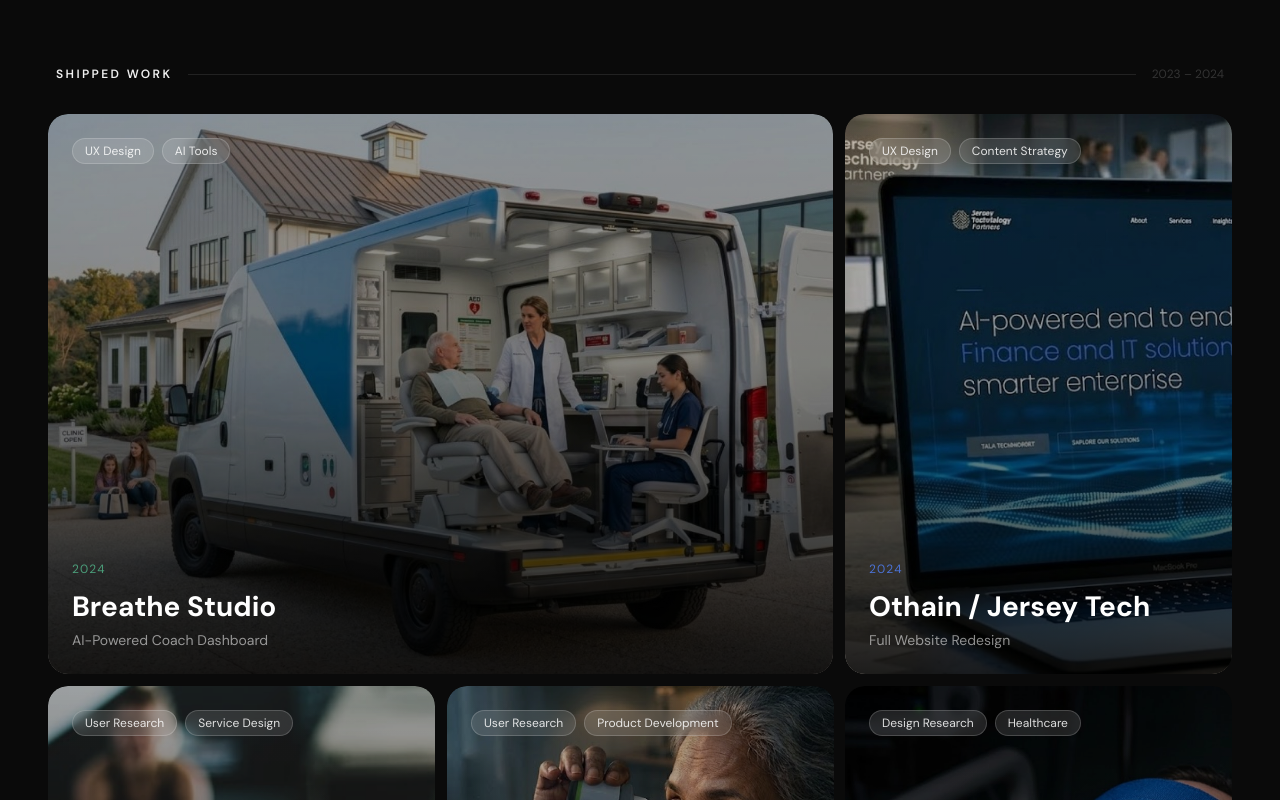
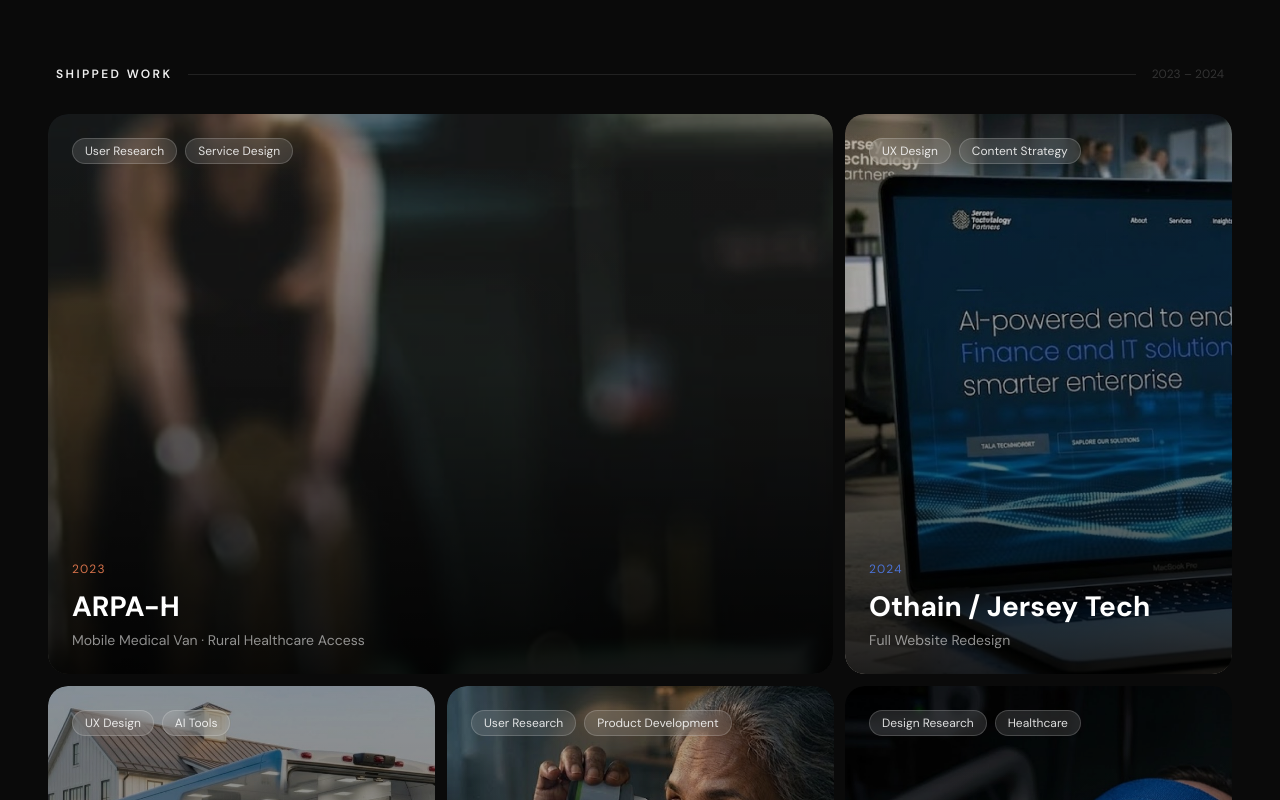
Before and after one commit to riajohndesign/Portfolio-Ria-, a React (Vite) app: page / in a window 1280 px wide. Shown: the part 900-1700 px from the top of the page. Built offline with nearby package versions, Linux system fonts and the light colour scheme.

Commit message:
Swap ARPA-H and Breathe Studio card positions

```diff
--- a/src/app/components/HomePage.tsx
+++ b/src/app/components/HomePage.tsx
@@ -646,9 +646,9 @@ export function HomePage() {
         </div>
 
         <div className="grid grid-cols-1 md:grid-cols-2 lg:grid-cols-3 gap-3">
-          <ProjectCard project={projects[0]} index={0} className="lg:col-span-2 h-[460px] md:h-[560px]" />
+          <ProjectCard project={projects[2]} index={0} className="lg:col-span-2 h-[460px] md:h-[560px]" />
           <ProjectCard project={projects[1]} index={1} className="h-[360px] md:h-[560px]" />
-          <ProjectCard project={projects[2]} index={2} className="h-[340px] md:h-[420px]" />
+          <ProjectCard project={projects[0]} index={2} className="h-[340px] md:h-[420px]" />
           <ProjectCard project={projects[3]} index={3} className="h-[340px] md:h-[420px]" />
           <ProjectCard project={projects[4]} index={4} className="h-[340px] md:h-[420px]" />
         </div>
```
